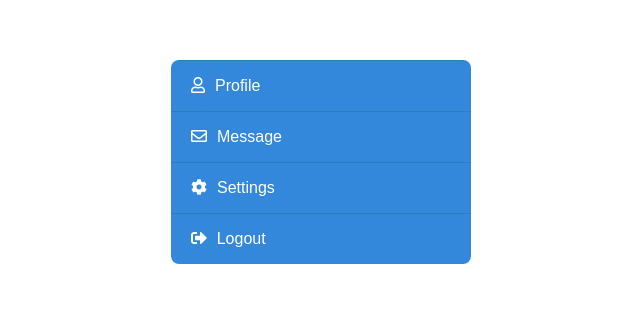
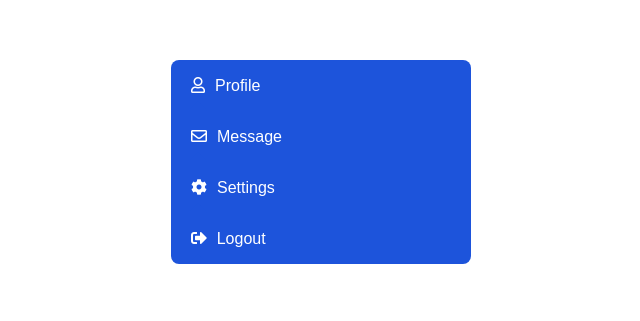
Before and after one commit to Dnakitare/pure-css-html-menu, a plain HTML site: page index.html in a window 1280 px wide. Shown: the part 238-559 px from the top of the page, without its empty margins (319-959 px from the left). Drawn offline with Linux system fonts and the light colour scheme.

Commit message:
Looks good!!

```diff
--- a/index.css
+++ b/index.css
@@ -20,14 +20,14 @@
 }
 
 .item {
-	border-top: 1px solid #2980b9;
+	border-top: 1px solid #1d54db;
 	overflow: hidden;
 }
 
 .btn {
 	display: block;
 	padding: 16px 20px;
-	background: #3488db;
+	background: #1d54db;
 	color: white;
 	position: relative;
 }
@@ -37,7 +37,7 @@
 	position: absolute;
 	width: 14px;
 	height: 14px;
-	background: #3488db;
+	background: #1d54db;
 	left: 20px;
 	bottom: -7px;
 	transform: rotate(45deg);
@@ -69,9 +69,17 @@
 	position: absolute;
 	width: 6px;
 	height: 100%;
-	background: #3488db;
+	background: #1d54db;
 	left: 0;
 	top: 0;
 	transition: 0.4s;
 	opacity: 0;
 }
+
+.smenu a:hover:before {
+	opacity: 1;
+}
+
+.item:target .smenu {
+	max-height: 10em;
+}
--- a/index.html
+++ b/index.html
@@ -15,16 +15,16 @@
 	<body>
 		<div class="middle">
 			<div class="menu">
-				<li class="item">
-					<a href="" class="btn"><i class="far fa-user"></i>Profile</a>
+				<li class="item" id="profile">
+					<a href="#profile" class="btn"><i class="far fa-user"></i>Profile</a>
 					<div class="smenu">
 						<a href="#">Posts</a>
 						<a href="#">Pictures</a>
 					</div>
 				</li>
 
-				<li class="item">
-					<a href="" class="btn"><i class="far fa-envelope"></i>Message</a>
+				<li class="item" id="messages">
+					<a href="#messages" class="btn"><i class="far fa-envelope"></i>Message</a>
 					<div class="smenu">
 						<a href="#">New</a>
 						<a href="#">Sent</a>
@@ -32,8 +32,8 @@
 					</div>
 				</li>
 
-				<li class="item">
-					<a href="" class="btn"><i class="fas fa-cog"></i>Settings</a>
+				<li class="item" id="settings">
+					<a href="#settings" class="btn"><i class="fas fa-cog"></i>Settings</a>
 					<div class="smenu">
 						<a href="#">Password</a>
 						<a href="#">Language</a>
```
